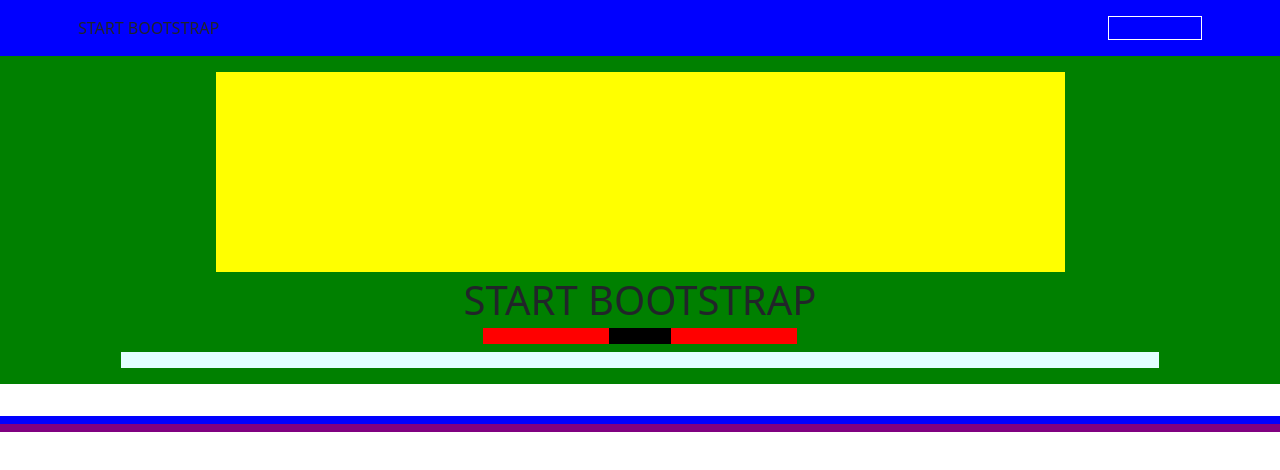
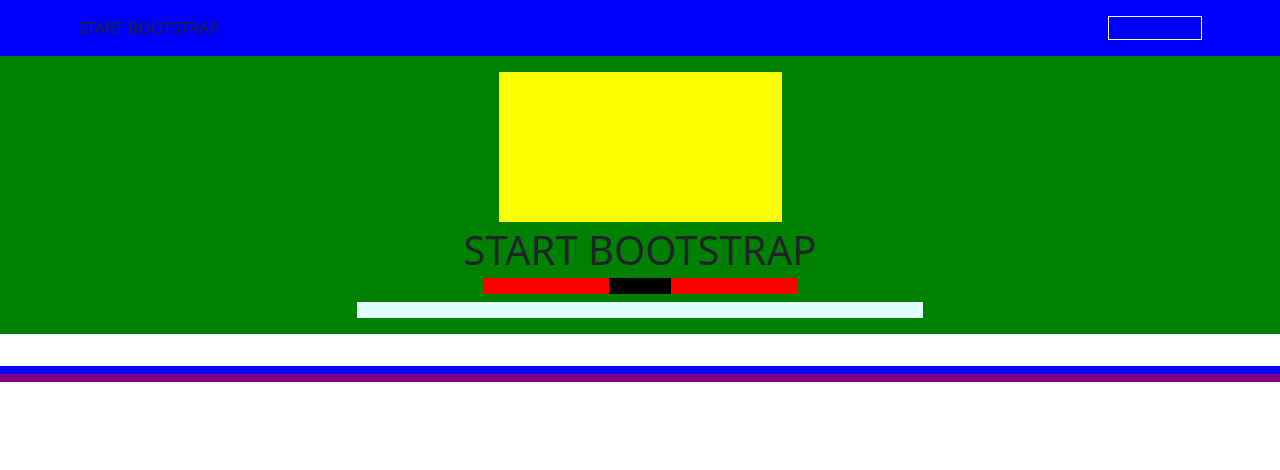
Before and after one commit to erkrabbo/html-css-bootstrap-freelancer, a plain HTML site: page index.html in a window 1280 px wide. Drawn offline with nearby package versions, Linux system fonts and the light colour scheme.

Commit message:
hero da sistemare

```diff
--- a/index.html
+++ b/index.html
@@ -23,14 +23,14 @@
         <section>
             <div class="container-sm">
                 <div class="row justify-content-center px-1 py-3">
-                    <div class="col-9 img"></div>
-                    <h1 class="lh-1 text-center text-uppercase col-9 mt-2">start bootstrap</h1>
-                    <div class="row col-6 col-md-8 justify-content-center p-0">
+                    <div class="col-5 col-sm-4 col-md-3 img"></div>
+                    <h1 class="lh-1 text-center text-uppercase col-9 col-md-10 mt-2">start bootstrap</h1>
+                    <div class="row col-6 col-sm-7 col-md-8 justify-content-center p-0">
                         <div class="line col-4 col-md-2"></div>
                         <div class="star col-1"></div>
                         <div class="line col-4 col-md-2"></div>
                     </div>
-                    <div class="roles col-11 mt-2"></div>
+                    <div class="roles col-10 col-sm-6 mt-2"></div>
                 </div>
 
             </div>
--- a/style/style.css
+++ b/style/style.css
@@ -17,7 +17,7 @@
 
 
 .debug main .img{
-    height: 200px;
+    height: 150px;
     background-color: yellow;
 }
 
```
